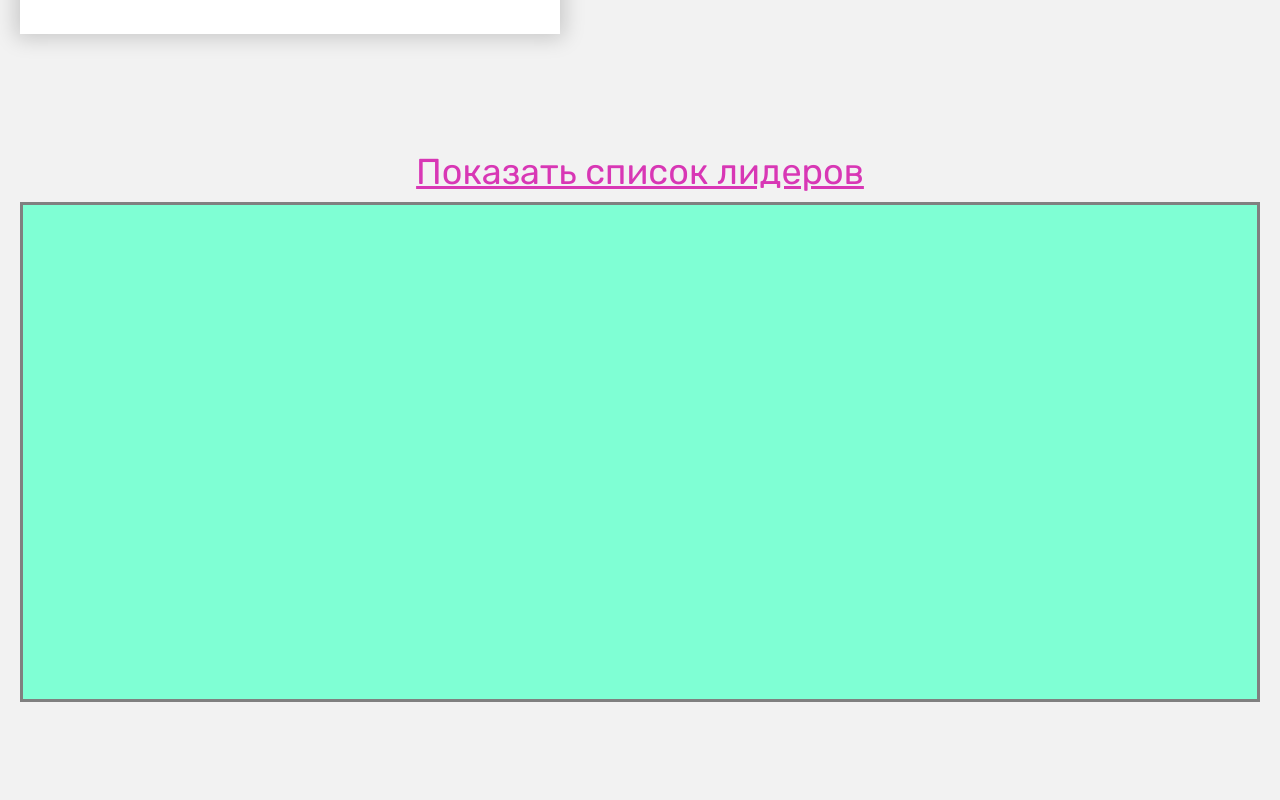
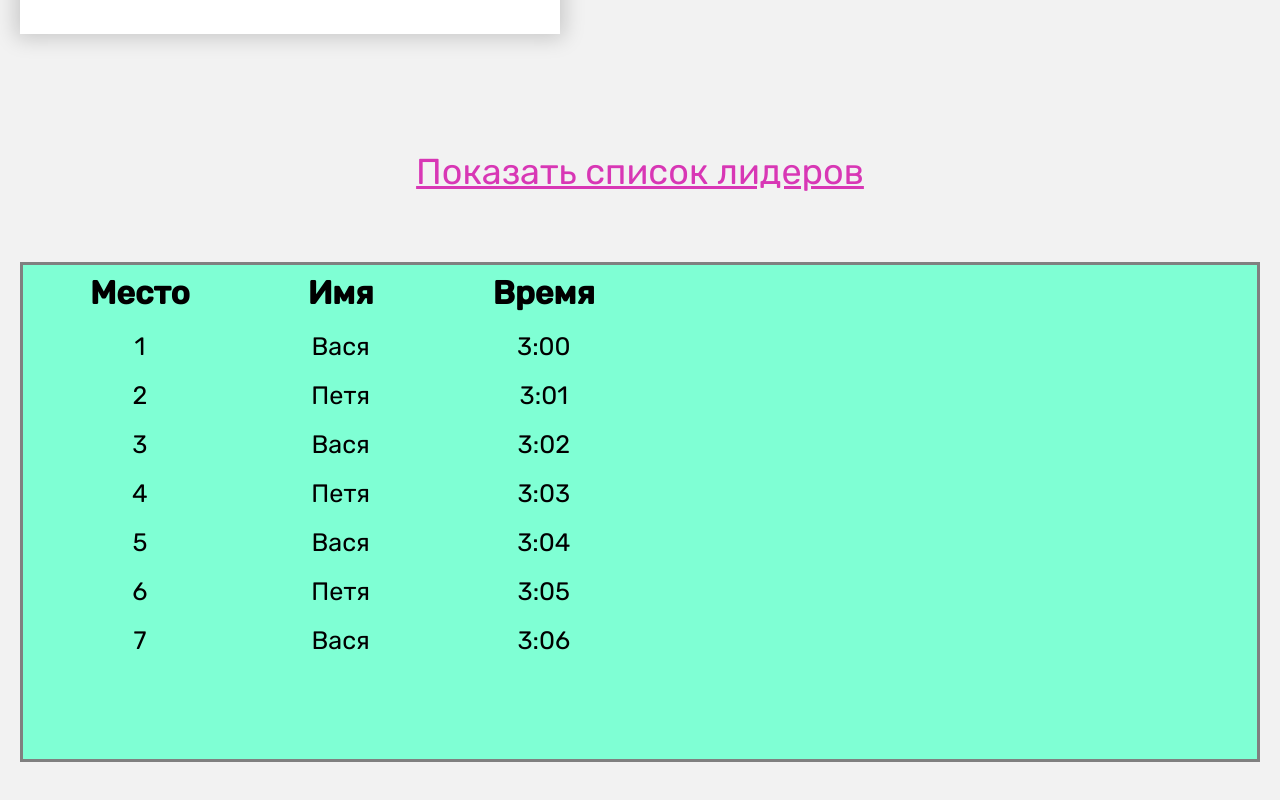
Before and after one commit to vikhri/Charity-Hackaton-2023, a website built with Vite: page index.html in a window 1280 px wide. Shown: the part 731-1531 px from the top of the page. Before the commit the page ends 1497 px from the top, so only its background shows below. Built offline with nearby package versions, Linux system fonts and the light colour scheme; a script that the page names is missing; files whose address does not match are found by name.

Commit message:
add leader board, add styles

```diff
--- a/index.html
+++ b/index.html
@@ -10,9 +10,13 @@
       <div class="main-field">
         <div class="text-block order-info section">
           <div class="text-block-texts">
-            <p class="text-title">Игра <br /> «Всё сложится»</p>
-            <p class="text-instruction"> <strong>Инструкция</strong> <br />
-            Кликайте по блоку, чтобы переместить его в свободную ячейку и собрать картинку.
+            <p class="text-title">
+              Игра <br />
+              «Всё сложится»
+            </p>
+            <p class="text-instruction">
+              <strong>Инструкция</strong> <br />
+              Кликайте по блоку, чтобы переместить его в свободную ячейку и собрать картинку.
             </p>
           </div>
           <div class="choose-field">
@@ -31,7 +35,6 @@
                 <label for="radio-3">5x5</label>
               </div>
             </div>
-
           </div>
         </div>
         <div class="main-window order-game section">
@@ -137,8 +140,57 @@
         </div>
       </div>
       <div class="show-leaderboard">
-        <p class="text-show-leaderboard"> <a href="#leaderboard">Показать список лидеров</a> </p>
-        <div class="leaderboard" id="leaderboard"></div>
+        <p class="text-show-leaderboard"><a href="#leaderboard">Показать список лидеров</a></p>
+        <div class="leaderboard" id="leaderboard">
+          <div>
+            <table>
+              <thead>
+                <tr>
+                  <td>Место</td>
+                  <td>Имя</td>
+                  <td>Время</td>
+                </tr>
+              </thead>
+              <tbody>
+                <tr>
+                  <td>1</td>
+                  <td>Вася</td>
+                  <td>3:00</td>
+                </tr>
+                <tr>
+                  <td>2</td>
+                  <td>Петя</td>
+                  <td>3:01</td>
+                </tr>
+                <tr>
+                  <td>3</td>
+                  <td>Вася</td>
+                  <td>3:02</td>
+                </tr>
+                <tr>
+                  <td>4</td>
+                  <td>Петя</td>
+                  <td>3:03</td>
+                </tr>
+                <tr>
+                  <td>5</td>
+                  <td>Вася</td>
+                  <td>3:04</td>
+                </tr>
+                <tr>
+                  <td>6</td>
+                  <td>Петя</td>
+                  <td>3:05</td>
+                </tr>
+                <tr>
+                  <td>7</td>
+                  <td>Вася</td>
+                  <td>3:06</td>
+                </tr>
+              </tbody>
+            </table>
+          </div>
+        </div>
       </div>
     </div>
 
@@ -153,7 +205,7 @@
           <label><input id="user-name-input" type="text" class="win-input" name="name" placeholder="Ваше имя" /></label>
         </form>
         <div class="buttons">
-          <button class="dflt-button" type="submit" form="user-name-form">ОК!</button>
+          <button class="dflt-button" type="submit" form="user-name-form">ОК</button>
           <button class="secondary-button" id="cancel-button">Отмена</button>
         </div>
       </div>
--- a/src/pcss/blocks/leaderboard.pcss
+++ b/src/pcss/blocks/leaderboard.pcss
@@ -1,34 +1,29 @@
-@font-face {
-  font-weight: 400;
-  font-family: Rubik;
-  src: url('./src/fonts/Rubik-Regular.woff2');
+.text-show-leaderboard {
+  text-decoration: underline;
+
+  text-align: center;
+  padding-top: 1em;
+
+  color: var(--color-accent);
 }
 
-@font-face {
-  font-weight: 700;
-  font-family: Rubik;
-  src: url('./src/fonts/Rubik-Medium.woff2');
-}
-
-.leaderbord {
-  position: relative;
-  margin: 0 auto;
-  width: 90vw;
-  max-width: 600px;
-
-  font-family: Rubik;
-  font-size: 36px;
-  font-weight: 400;
+.leaderboard {
+  max-width: var(--main-width);
+  margin-top: 60px;
   text-align: center;
 }
 
 table {
-  text-align: center;
-  width: 80vw;
-  max-width: 600px;
-  background-color: #ededed;
-  border-radius: 13px;
-  border: 1px solid #bc1b99;
+  min-width: 50vw;
+}
+
+thead {
+  font-weight: 700;
+  font-size: 0.9em;
+}
+
+tbody {
+  font-size: 0.7em;
 }
 
 tr,
```
